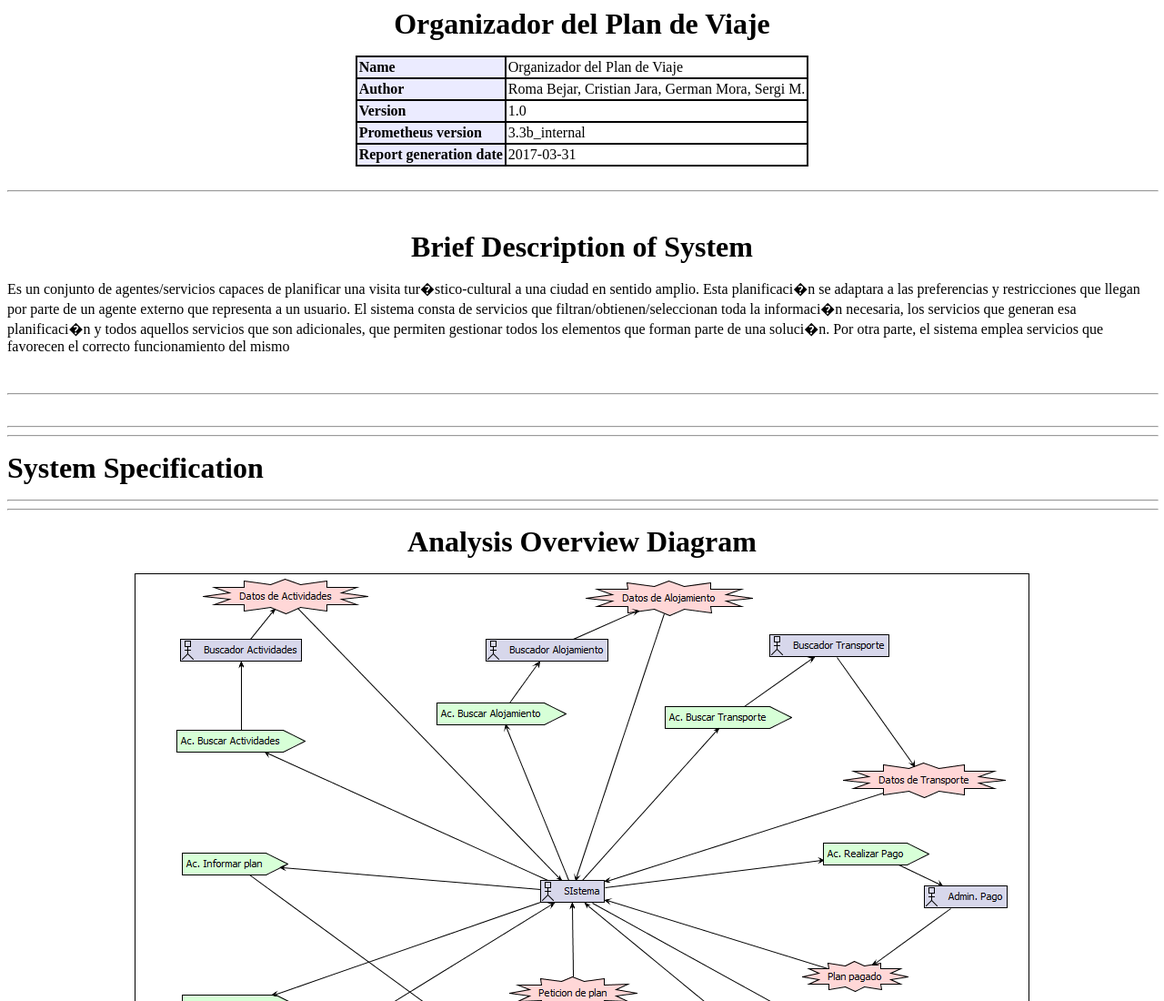
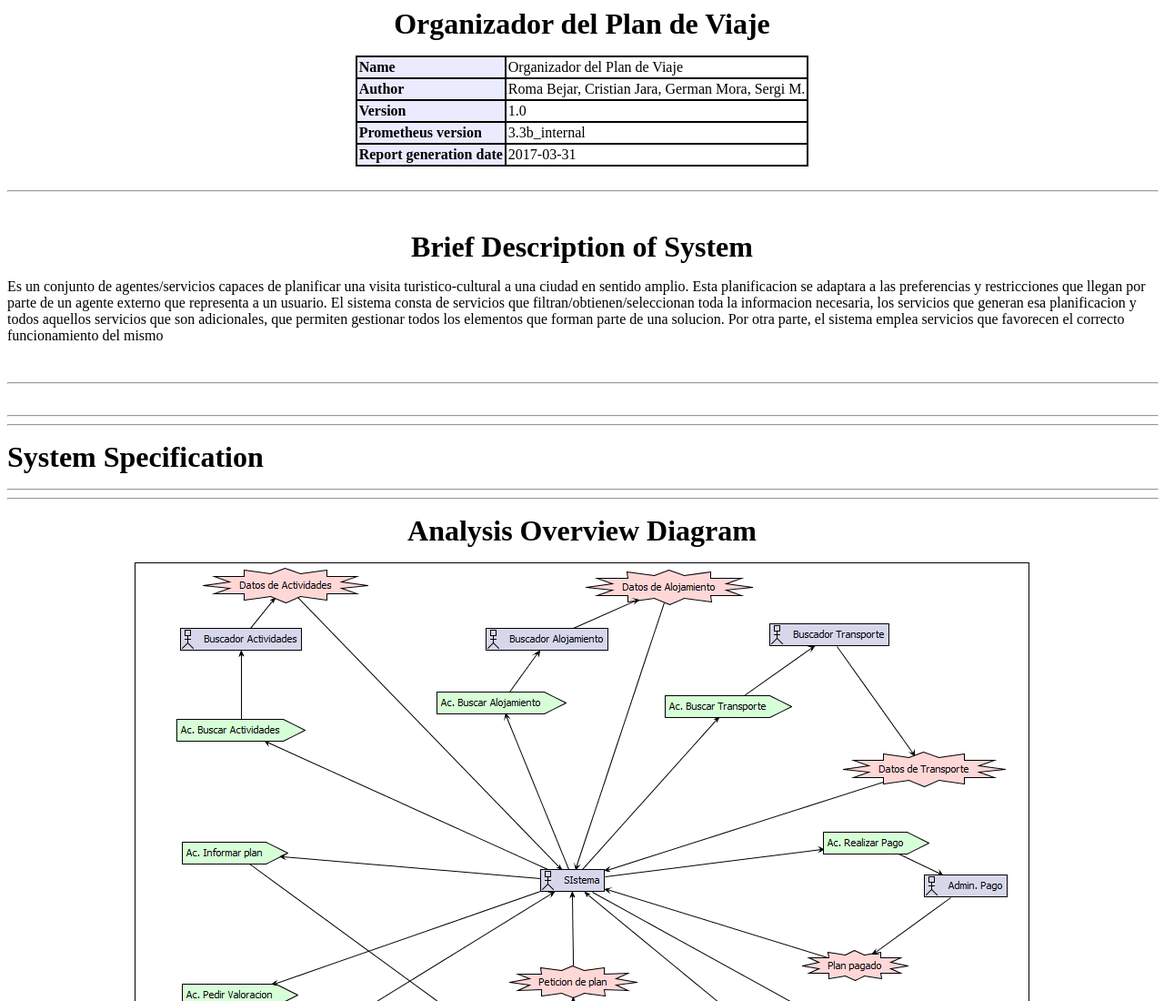
Before and after one commit to romabejar/ecsdi-practica, a plain HTML site: page Documentación/index_original.html in a window 1280 px wide. Shown: the top 1100 px of the page at 91% size. Drawn offline with Linux system fonts and the light colour scheme; files whose address does not match are found by name.

Commit message:
Accents html fix

```diff
--- a/Documentación/index_original.html
+++ b/Documentación/index_original.html
@@ -9,10 +9,10 @@
 <div align="center"><p>
 <b><font size="+3">Brief Description of System</font></b></p>
 </div><p>
-Es un conjunto de agentes/servicios capaces de planificar una visita tur�stico-cultural a una ciudad en sentido amplio.
-Esta planificaci�n se adaptara a las preferencias y restricciones que llegan por parte de un agente externo que representa a un usuario.
-El sistema consta de servicios que filtran/obtienen/seleccionan toda la informaci�n necesaria, los servicios que generan esa planificaci�n y todos aquellos servicios
-que son adicionales, que permiten gestionar todos los elementos que forman parte de una soluci�n.
+Es un conjunto de agentes/servicios capaces de planificar una visita turistico-cultural a una ciudad en sentido amplio.
+Esta planificacion se adaptara a las preferencias y restricciones que llegan por parte de un agente externo que representa a un usuario.
+El sistema consta de servicios que filtran/obtienen/seleccionan toda la informacion necesaria, los servicios que generan esa planificacion y todos aquellos servicios
+que son adicionales, que permiten gestionar todos los elementos que forman parte de una solucion.
 Por otra parte, el sistema emplea servicios que favorecen el correcto funcionamiento del mismo</p>
 <br>
 
```
Also changed, not shown: 2 other files.
